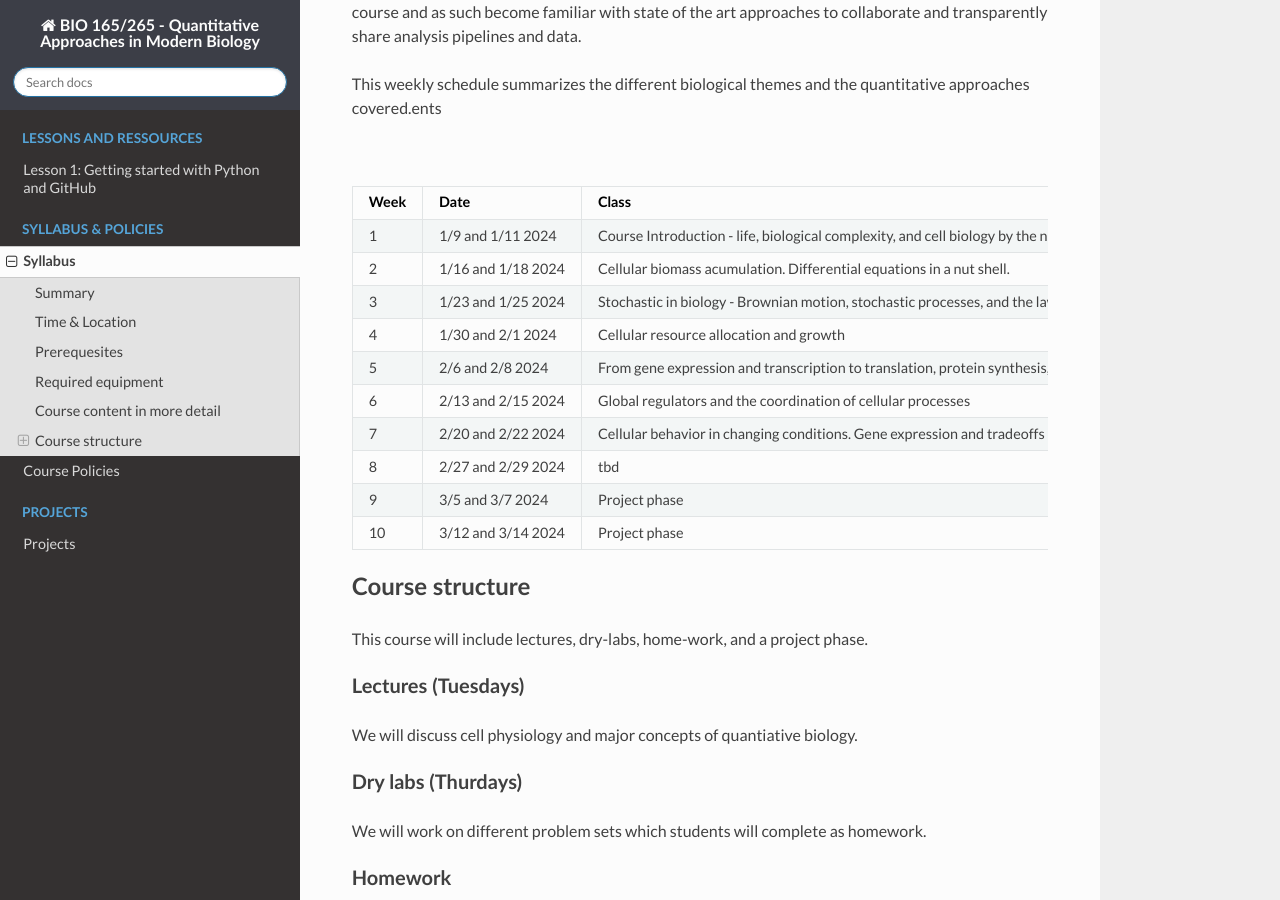
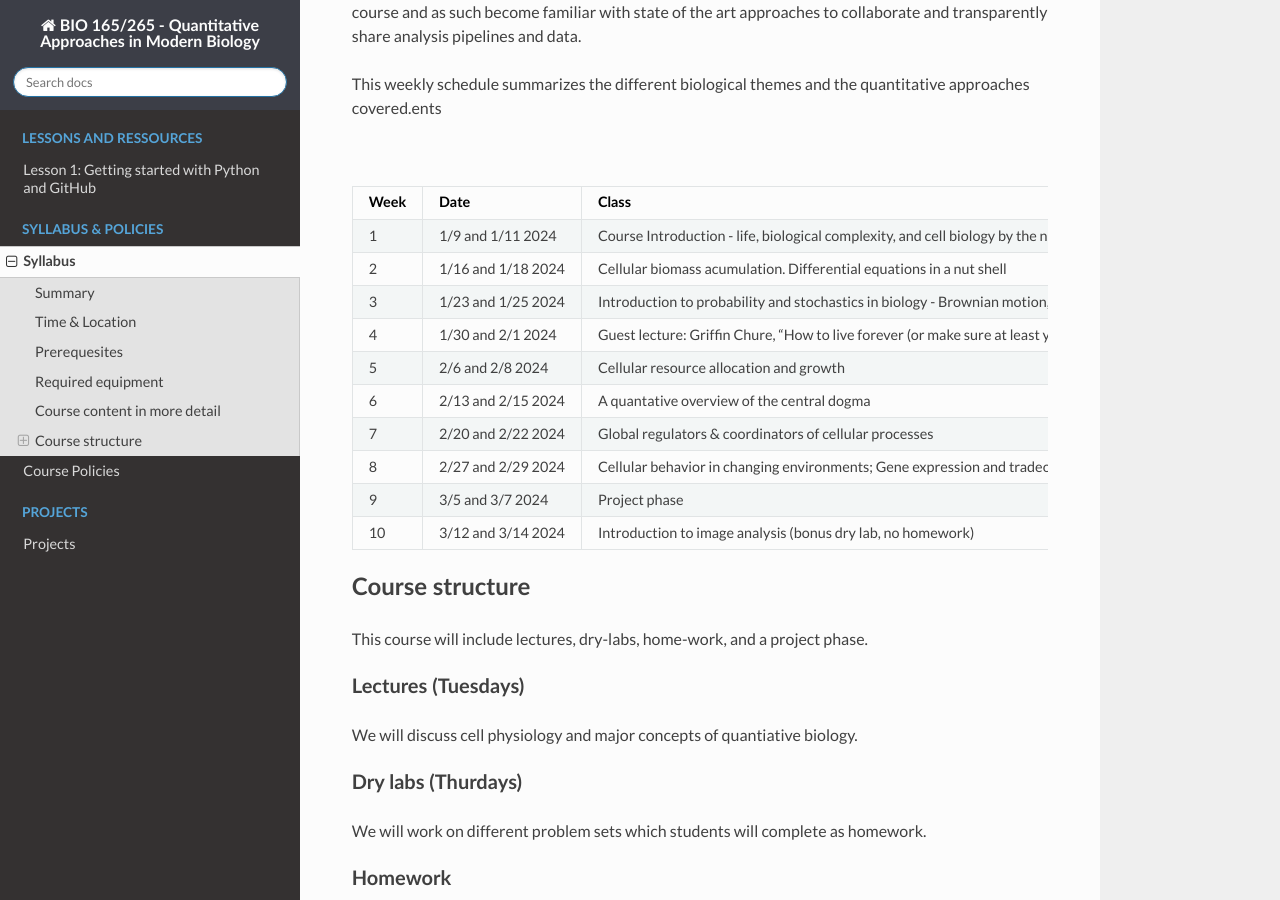
Before and after one commit to BIO165/BIO165, a Sphinx documentation site: the page built from source/syllabus.rst, in a window 1280 px wide and 900 px high, scrolled down 1814 px. Built offline with Sphinx 7.4.7 and the Read the Docs theme 2.0.0, drawn with Linux system fonts in a browser that asks for light colours.

Commit message:
Update syllabus.rst

```diff
--- a/source/syllabus.rst
+++ b/source/syllabus.rst
@@ -95,49 +95,49 @@ approaches covered.ents
       - 1/18
     * - 2
       - 1/16 and 1/18 2024
-      - Cellular biomass acumulation. Differential equations in a nut shell.
-      - Linear regression and solving differential equations.
+      - Cellular biomass acumulation. Differential equations in a nut shell
+      - Linear regression and numerical solutions for differential equations
       - 1/25
     * - 3
       - 1/23 and 1/25 2024
-      - Stochastic in biology - Brownian motion, stochastic processes, and the law of large numbers
-      - Introduction to probability and statistical considerations of uncertainty.
+      - Introduction to probability and stochastics in biology - Brownian motion, stochastic processes, and the law of large numbers
+      - Working with distributions in Python, maximum likelihood, statistical considerations of uncertainty, p-values, multiple hypothesis testing.
       - 2/1
     * - 4
       - 1/30 and 2/1 2024
-      - Cellular resource allocation and growth
-      - Ressource allocation models
+      - Guest lecture: Griffin Chure, "How to live forever (or make sure at least your science outlives you)"
+      - Stochastic processes in biology, Gillespie algorithm
       - 2/8
     * - 5
       - 2/6 and 2/8 2024
-      - From gene expression and transcription to translation, protein synthesis, and cell composition – a quantitative view of the central dogma.
-      - Analyzing the relation between transcriptomics and proteomics data sets. How to go from the observation of correlations to mechanism?
+      - Cellular resource allocation and growth
+      - Resource allocation and optimization
       - 2/15
     * - 6
       - 2/13 and 2/15 2024
-      - Global regulators and the coordination of cellular processes
-      - Deterministic behavior in a stochastic world - an example with gene expression
+      - A quantative overview of the central dogma
+      - Lab on the central dogma; analysis of transcriptomics and proteomics data sets
       - 2/22
     * - 7
       - 2/20 and 2/22 2024
-      - Cellular behavior in changing conditions. Gene expression and tradeoffs in different environments.
-      - Analysis of experiments on bacterial growth in changing environments
+      - Global regulators & coordinators of cellular processes
+      - Modeling gene expression using dynamical systems
       - 2/29
     * - 8
       - 2/27 and 2/29 2024
-      - tbd
-      - tbd
-      - no homework
+      - Cellular behavior in changing environments; Gene expression and tradeoffs in different environments
+      - Analysis of bacterial growth in changing environments
+      - 3/7
     * - 9
       - 3/5 and 3/7 2024
       - Project phase
-      - Project phase
-      - no homework
+      - Spatial modeling dry lab
+      - 3/14
     * - 10
       - 3/12 and 3/14 2024
-      - Project phase
+      - Introduction to image analysis (bonus dry lab, no homework)
       - Presentation of project
-      - Project submission by the end of Tuesday, 3/12.
+      - Project submission by the end of Friday, 3/15.
 
 
 Course structure
```
